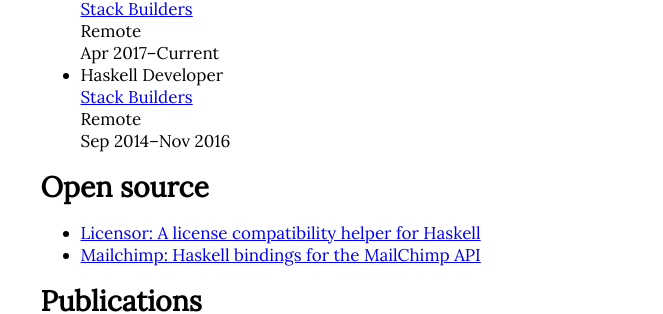
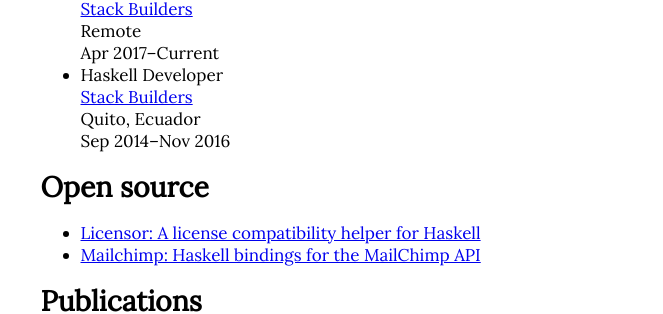
Before and after one commit to jpvillaisaza/jpvillaisaza.github.io, a Jekyll site: the page built from resume.html, in a window 1280 px wide. Shown: the part 193-507 px from the top of the page, without its empty margins (308-971 px from the left). Built offline with Jekyll 4.4.1, drawn with Linux system fonts in a browser that asks for light colours.

Commit message:
Fix experience location

```diff
--- a/_data/resume/experience.yml
+++ b/_data/resume/experience.yml
@@ -12,5 +12,5 @@
   dates:
     from: Sep 2014
     to: Nov 2016
-  location: Remote
+  location: Quito, Ecuador
   title: Haskell Developer
```
